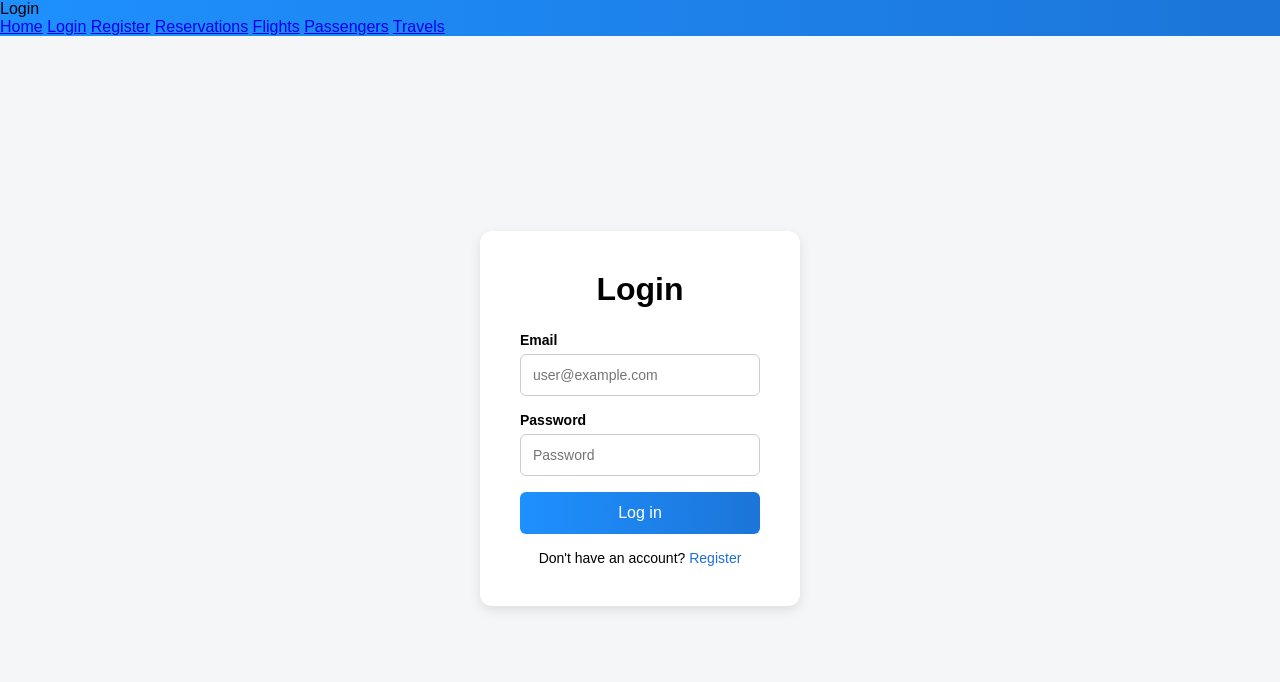
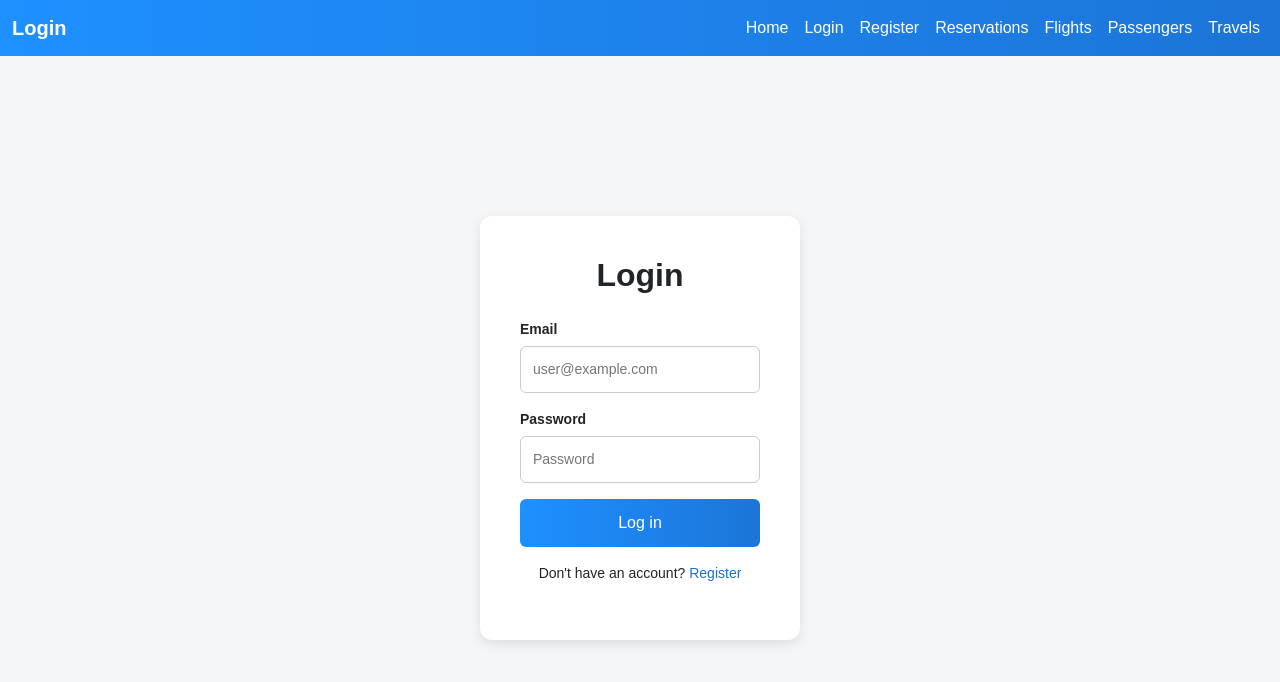
Before and after one commit to diego-lopera/AirlineDB, a plain HTML site: page src/login.html in a window 1280 px wide. Drawn offline with nearby package versions, Linux system fonts and the light colour scheme.

Commit message:
update pages

```diff
--- a/src/login.html
+++ b/src/login.html
@@ -4,15 +4,13 @@
     <meta charset="UTF-8" />
     <meta name="viewport" content="width=device-width, initial-scale=1.0" />
     <link rel="stylesheet" href="/styles/styles.css" />
+    <link
+      href="https://cdn.jsdelivr.net/npm/bootstrap@5.3.3/dist/css/bootstrap.min.css"
+      rel="stylesheet"
+    />
+    <script src="https://cdn.jsdelivr.net/npm/bootstrap@5.3.3/dist/js/bootstrap.bundle.min.js"></script>
     <title>AirReservations</title>
     <style>
-      /* Reset básico */
-      * {
-        margin: 0;
-        padding: 0;
-        box-sizing: border-box;
-        font-family: Arial, sans-serif;
-      }
 
       body {
         display: flex;
@@ -20,7 +18,6 @@
         min-height: 100vh;
         background-color: #f5f6f8;
       }
-
 
       main {
         flex: 1;
@@ -108,16 +105,50 @@
 
   <body>
     <header>
-      <nav class="navbar">
-        <div class="nav-left">Login</div>
-        <div class="nav-right">
-          <a href="/index.html">Home</a>
-          <a href="/src/login.html">Login</a>
-          <a href="/src/register.html">Register</a>
-          <a href="/src/reservations.html">Reservations</a>
-          <a href="/src/flights.html">Flights</a>
-          <a href="/src/passengers.html">Passengers</a>
-          <a href="/src/travels.html">Travels</a>
+      <nav class="navbar navbar-expand-lg">
+        <div class="container-fluid">
+          <a class="navbar-brand" href="/src/login.html">Login</a>
+          <button
+            class="navbar-toggler text-white"
+            type="button"
+            data-bs-toggle="collapse"
+            data-bs-target="#mainNavbar"
+            aria-controls="mainNavbar"
+            aria-expanded="false"
+            aria-label="Toggle navigation"
+          >
+            <span class="navbar-toggler-icon" style="filter: invert(1)"></span>
+          </button>
+          <div
+            class="collapse navbar-collapse justify-content-end"
+            id="mainNavbar"
+          >
+            <ul class="navbar-nav">
+              <li class="nav-item">
+                <a class="nav-link" href="/index.html">Home</a>
+              </li>
+              <li class="nav-item">
+                <a class="nav-link" href="/src/login.html">Login</a>
+              </li>
+              <li class="nav-item">
+                <a class="nav-link" href="/src/register.html">Register</a>
+              </li>
+              <li class="nav-item">
+                <a class="nav-link" href="/src/reservations.html"
+                  >Reservations</a
+                >
+              </li>
+              <li class="nav-item">
+                <a class="nav-link" href="/src/flights.html">Flights</a>
+              </li>
+              <li class="nav-item">
+                <a class="nav-link" href="/src/passengers.html">Passengers</a>
+              </li>
+              <li class="nav-item">
+                <a class="nav-link" href="/src/travels.html">Travels</a>
+              </li>
+            </ul>
+          </div>
         </div>
       </nav>
     </header>
```
Also changed, not shown: index.html (+50 -11 lines), src/register.html (+49 -18 lines).
